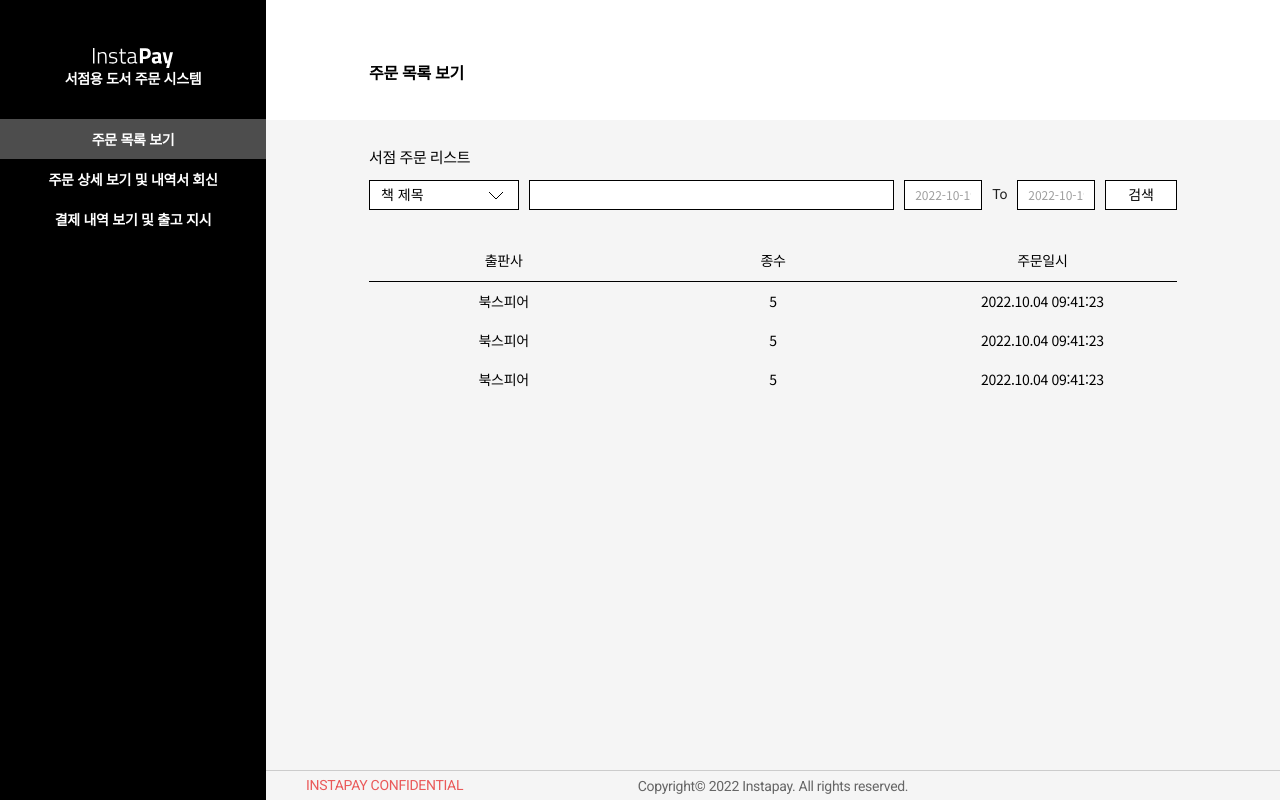
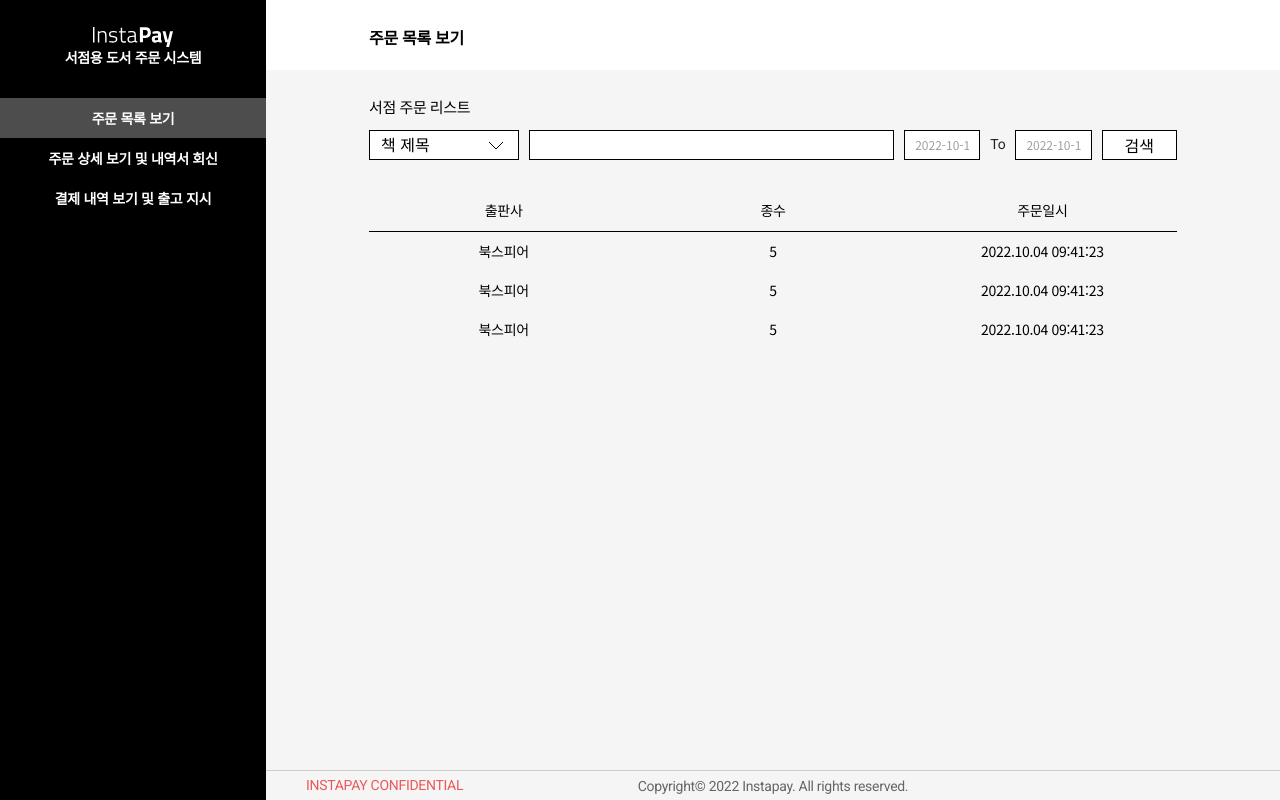
Before and after one commit to heesung-kang/BookOrderAdminSystem, a Vue app: page /#/OrderList in a window 1280 px wide. Built offline with nearby package versions, Linux system fonts and the light colour scheme; what vue-js-modal would draw is missing.

Commit message:
레이아웃

```diff
--- a/src/components/common/Lnb.vue
+++ b/src/components/common/Lnb.vue
@@ -1,7 +1,7 @@
 <template>
   <section class="lnb-wrap">
     <aside class="side-bar" :class="{ active: isActive }">
-      <div class="pt47 logo"><img src="@/assets/images/logo.svg" alt="instaPay" /></div>
+      <div class="pt26 logo"><img src="@/assets/images/logo.svg" alt="instaPay" /></div>
       <div class="system-name">서점용 도서 주문 시스템</div>
       <nav class="lnb">
         <ul @click="close">
--- a/src/components/form/SearchBasicGroup.vue
+++ b/src/components/form/SearchBasicGroup.vue
@@ -19,10 +19,10 @@ export default {
   display: flex;
   input[type="text"] {
     width: 100%;
-    max-width: calc(100% - 220px);
+    max-width: 380px;
   }
   .basic {
-    margin-left: 25px;
+    margin-left: 8px;
   }
 }
 @include mobile {
--- a/src/components/form/Selects.vue
+++ b/src/components/form/Selects.vue
@@ -39,7 +39,7 @@ export default {
   .v-select__selections {
     padding: 0 !important;
     .v-select__selection {
-      @include NotoSans(1.4, 500, #000);
+      @include NotoSans(1.6, 500, #000);
     }
   }
   .v-text-field__details {
--- a/src/styles/common.scss
+++ b/src/styles/common.scss
@@ -32,14 +32,6 @@
   }
   .layout-left {
     width:100% !important;
-    .sub-title{
-      background-color:#000;
-      padding:0;
-      color:#fff;
-      height:70px;
-      text-align:center;
-      line-height:70px;
-    }
   }
   .hamburg-menu{
     display:block;
@@ -62,15 +54,12 @@
     padding:20px 20px 100px 20px;
     min-height:calc(100vh - 70px);
   }
-  .sub-title{
-    font-size:1.6rem !important;
-  }
 }
 
 /*title*/
 .sub-title{
-  padding:60px 0 0 103px;
-  height:120px;
+  padding:25px 0 0 103px;
+  height:70px;
   @include NotoSans(1.6, 700, #000);
   background-color:#fff;
 }
@@ -102,7 +91,7 @@ input[type="number"]{
   white-space: nowrap;
   justify-content: center;
   align-items: center;
-  @include NotoSans(1.4,500,#000);
+  @include NotoSans(1.6,500,#000);
   padding:0 22px;
 }
 textarea{
@@ -125,7 +114,7 @@ button{
   &.primary{
     @extend .button;
     background-color:#000 !important;
-    @include NotoSans(1.4,700,#fff);
+    @include NotoSans(1.6,700,#fff);
   }
 }
 /*table*/
@@ -151,7 +140,7 @@ table{
   .v-list-item{
     .v-list-item__content{
       .v-list-item__title{
-        font-size:1.4rem !important;
+        font-size:1.6rem !important;
         line-height: inherit !important;
       }
     }
```
